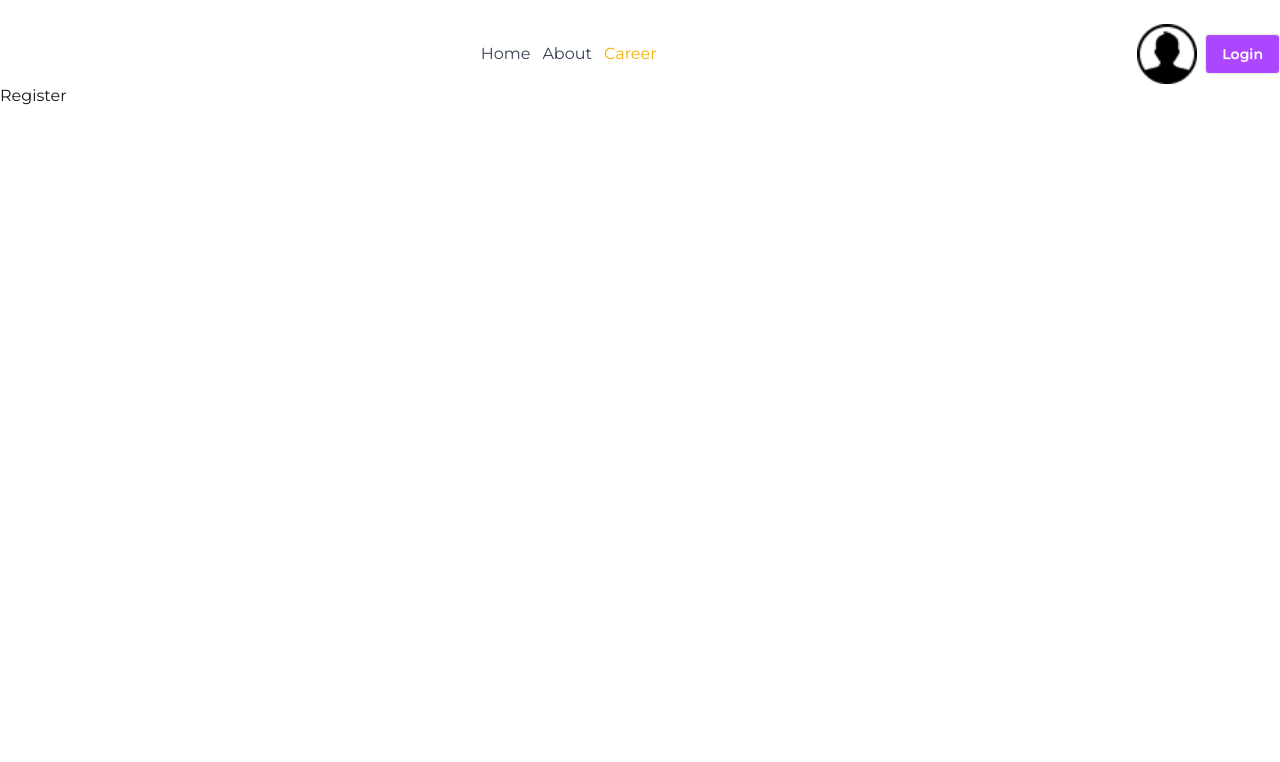
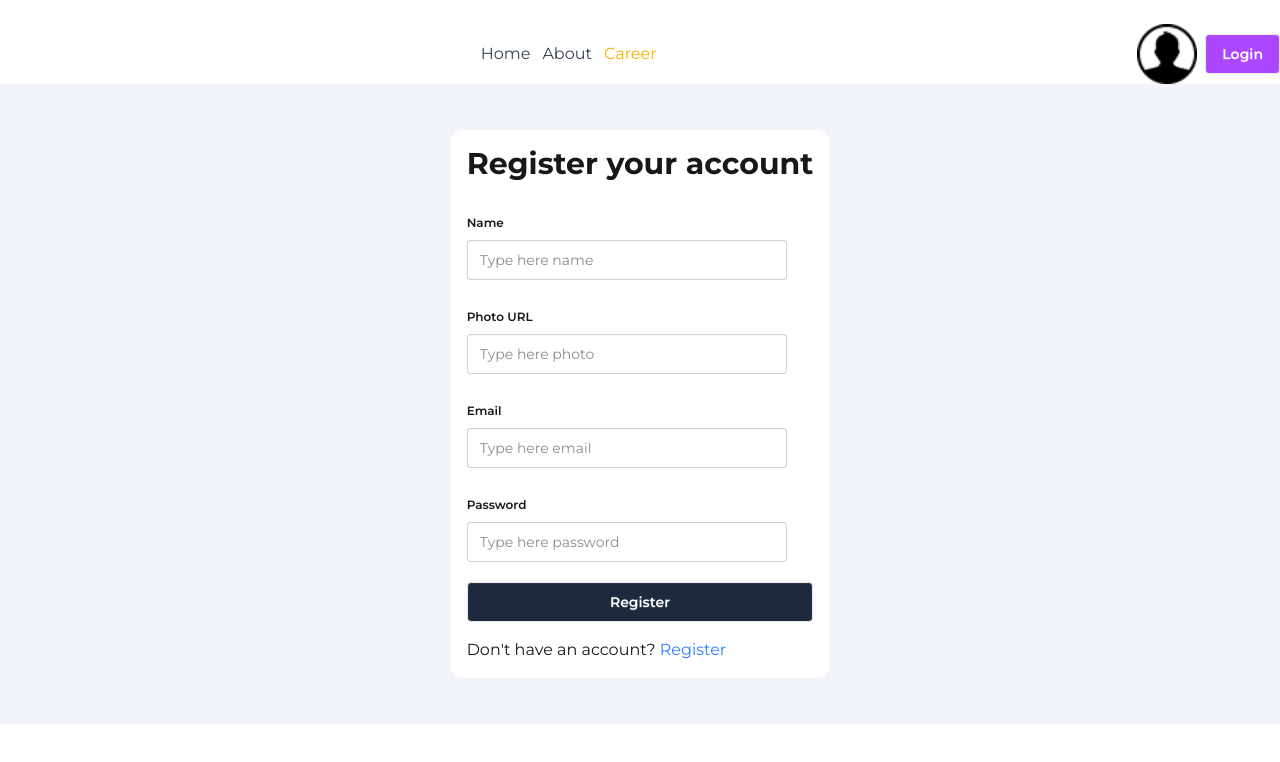
Before and after one commit to sabujAlom/b13-dragon-news-next, a Next.js app: page /register in a window 1280 px wide. Shown: the top 762 px of the page. Built offline with nearby package versions, Linux system fonts and the light colour scheme.

Commit message:
added react hook form

```diff
--- a/package.json
+++ b/package.json
@@ -14,6 +14,7 @@
     "react": "19.2.4",
     "react-dom": "19.2.4",
     "react-fast-marquee": "^1.6.5",
+    "react-hook-form": "^7.81.0",
     "react-icons": "^5.6.0"
   },
   "devDependencies": {
--- a/src/app/(auth)/login/page.jsx
+++ b/src/app/(auth)/login/page.jsx
@@ -1,11 +1,53 @@
-import React from 'react';
+"use client"
+import Link from "next/link";
+import React from "react";
+import { useForm } from "react-hook-form";
 
 const LoginPage = () => {
-    return (
-        <div>
-            Login
-        </div>
-    );
+    const {register,
+    handleSubmit,
+    watch,
+    formState: { errors }} = useForm();
+
+   const handleLoginFunc = (data) =>{
+
+      console.log(data)
+   }
+
+   console.log("error", errors)
+
+
+
+  return (
+    <div className="container mx-auto min-h-[80vh] flex justify-center items-center bg-slate-100">
+      <div className="p-4 rounded-xl bg-white">
+        <h1 className="font-bold text-3xl text-center mb-6">Login your account</h1>
+
+        <form className="space-y-4" onSubmit={handleSubmit(handleLoginFunc)}>
+          <fieldset className="fieldset">
+            <legend className="fieldset-legend">Email address</legend>
+            <input type="email" className="input"
+            {...register("email", {required: "Email field is required"})}
+            placeholder="Type here email" />
+            {errors.email && <p className="text-red-500">{errors.email.message}</p>}
+          </fieldset>
+
+          <fieldset className="fieldset">
+            <legend className="fieldset-legend">Password</legend>
+            <input type="password"
+            className="input"
+            {...register("password", { required: "Password field is required" })}
+            placeholder="Type here password" />
+            {errors.password && <p className="text-red-500">{errors.password.message}</p>}
+          </fieldset>
+
+          <button className="btn w-full bg-slate-800 text-white">Loging</button>
+        </form>
+
+        <p className="mt-4">Don't have an account? <Link href={"/register"} className="text-blue-500">Register</Link> </p>
+      </div>
+    </div>
+  );
 };
 
 export default LoginPage;
--- a/src/app/(auth)/register/page.jsx
+++ b/src/app/(auth)/register/page.jsx
@@ -1,11 +1,73 @@
-import React from 'react';
+"use client"
+import Link from "next/link";
+import React from "react";
+import { useForm } from "react-hook-form";
 
 const RegisterPage = () => {
-    return (
-        <div>
-            Register
-        </div>
-    );
+    const {register,
+    handleSubmit,
+    watch,
+    formState: { errors }} = useForm();
+
+   const handleRegisterFunc = (data) =>{
+
+      console.log(data)
+
+      const {email, name, photo, password} = data;
+      console.log(name, photo)
+   }
+
+
+
+
+  return (
+    <div className="container mx-auto min-h-[80vh] flex justify-center items-center bg-slate-100">
+      <div className="p-4 rounded-xl bg-white">
+        <h1 className="font-bold text-3xl text-center mb-6">Register your account</h1>
+
+        <form className="space-y-4" onSubmit={handleSubmit(handleRegisterFunc)}>
+          <fieldset className="fieldset">
+            <legend className="fieldset-legend">Name</legend>
+            <input type="text" className="input"
+            {...register("name", {required: "Name field is required"})}
+            placeholder="Type here name" />
+            {errors.name && <p className="text-red-500">{errors.name.message}</p>}
+          </fieldset>
+
+          <fieldset className="fieldset">
+            <legend className="fieldset-legend">Photo URL</legend>
+            <input type="text"
+            className="input"
+            {...register("photo", { required: "Photo URL field is required" })}
+            placeholder="Type here photo" />
+            {errors.photo && <p className="text-red-500">{errors.photo.message}</p>}
+          </fieldset>
+
+          <fieldset className="fieldset">
+            <legend className="fieldset-legend">Email</legend>
+            <input type="email"
+            className="input"
+            {...register("email", { required: "Email field is required" })}
+            placeholder="Type here email" />
+            {errors.email && <p className="text-red-500">{errors.email.message}</p>}
+          </fieldset>
+
+          <fieldset className="fieldset">
+            <legend className="fieldset-legend">Password</legend>
+            <input type="password"
+            className="input"
+            {...register("password", { required: "Password field is required" })}
+            placeholder="Type here password" />
+            {errors.password && <p className="text-red-500">{errors.password.message}</p>}
+          </fieldset>
+
+          <button className="btn w-full bg-slate-800 text-white">Register</button>
+        </form>
+
+        <p className="mt-4">Don't have an account? <Link href={"/register"} className="text-blue-500">Register</Link> </p>
+      </div>
+    </div>
+  );
 };
 
 export default RegisterPage;
```
Also changed, not shown: 1 other file (tests, documents, lock files or other folders).
